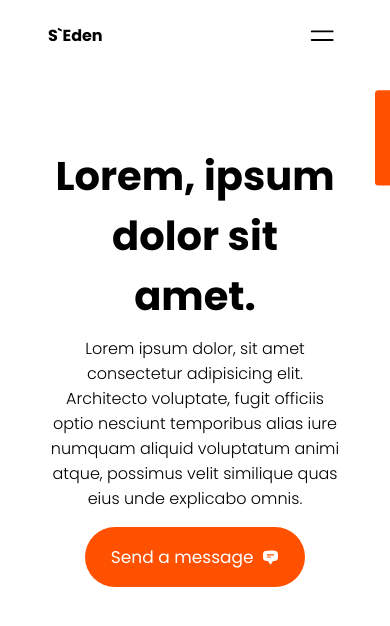
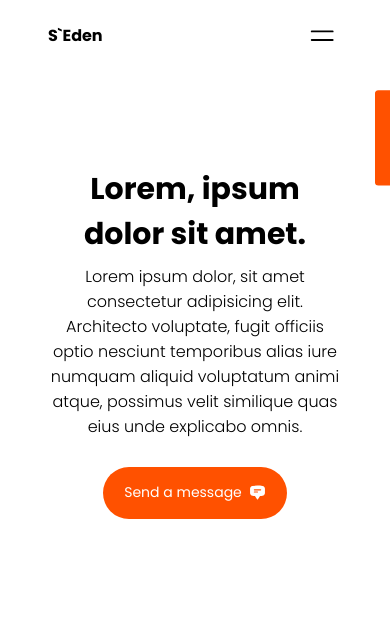
Before and after one commit to Dezrek-tech/S-eden, a React (Vite) app in the folder s-eden/: page / in a window 390 px wide. Shown: the top 626 px of the page. Built offline with nearby package versions, Linux system fonts and the light colour scheme.

Commit message:
Perfected responsiveness on the hero

```diff
--- a/s-eden/src/assets/styling/sass/components/_Hero.scss
+++ b/s-eden/src/assets/styling/sass/components/_Hero.scss
@@ -2,6 +2,7 @@
     display: grid;
     grid-template-columns: 60% 40%;
     height: calc( 90vh - 75px );
+    max-height: 700px;
     align-items: center;
 
     .hero-text {
@@ -17,7 +18,7 @@
         }
 
         .action {
-            margin-top: 1em;
+            margin-top: 1.7em;
 
             .app__button {
                 padding: 1em 1.5em;
--- a/s-eden/src/assets/styling/sass/imports/_responsive.scss
+++ b/s-eden/src/assets/styling/sass/imports/_responsive.scss
@@ -1,6 +1,26 @@
 @media ( max-width: 670px ) {
     :root {
         --default-margin: 5em;
+    }
+
+    .app__hero {
+        grid-template-columns: 100% !important;
+
+        .left {
+            .hero-text {
+                align-items: center;
+                justify-content: center;
+                text-align: center;
+
+                .action {
+                    .app__button {
+                        font-size: 17px;
+                        margin: auto;
+
+                    }
+                }
+            }
+        }
     }
 }
 
@@ -78,21 +98,13 @@
     }
 
     .app__hero {
-        grid-template-columns: 100% !important;
+        .title {
+            font-size: 30px !important;
+        }
 
-        .left {
-            .hero-text {
-                align-items: center;
-                justify-content: center;
-                text-align: center;
-
-                .action {
-                    .app__button {
-                        font-size: 17px;
-                        margin: auto;
-
-                    }
-                }
+        .action {
+            .app__button {
+                font-size: 14px !important;
             }
         }
     }
```
